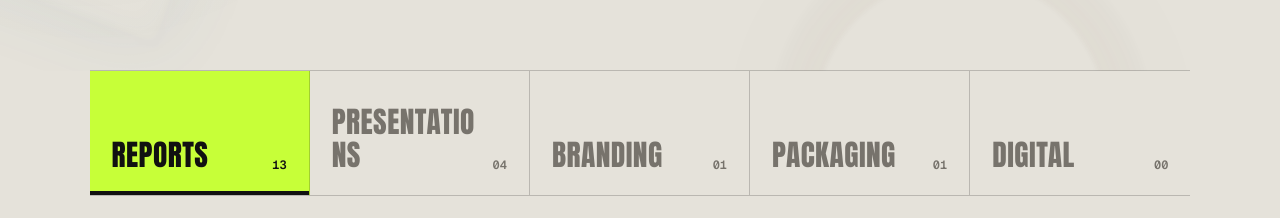
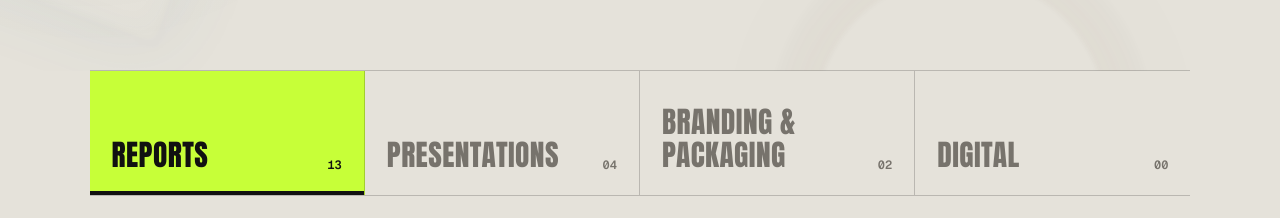
Before and after one commit to BivekRai/bivek-rai-portfolio-website, a Next.js app: page /work in a window 1280 px wide. Shown: the part 729-947 px from the top of the page. Built offline with nearby package versions, Linux system fonts and the light colour scheme; no server answers.

Commit message:
Merge branding and packaging work sections

```diff
--- a/app/components/WorkArchive.tsx
+++ b/app/components/WorkArchive.tsx
@@ -8,15 +8,14 @@ import { ProjectVisual } from './ProjectVisual';
 const categories: Array<{ label: string; value: ProjectCategory }> = [
   { label: 'Reports', value: 'Reports' },
   { label: 'Presentations', value: 'Presentations' },
-  { label: 'Branding', value: 'Brand' },
-  { label: 'Packaging', value: 'Packaging' },
+  { label: 'Branding & Packaging', value: 'Brand' },
   { label: 'Digital', value: 'Digital' },
 ];
 
 const introductions: Record<ProjectCategory, { title: string; text: string }> = {
   Reports: { title: 'Reports that make complex information clear.', text: 'I design annual reports, integrated reports, quarterly reports, sustainability and ESG reports, impact reports and other corporate publications, building strong narratives around detailed business information.' },
   Presentations: { title: 'Presentations built to hold attention.', text: 'From corporate and investor presentations to pitch decks and leadership communication, I turn complex ideas into focused visual stories with clear structure, confident pacing and memorable information design.' },
-  Brand: { title: 'Brand communication with a consistent voice.', text: 'My branding work includes visual identities, brochures, campaigns and marketing collaterals designed to keep every message recognisable, useful and connected across formats.' },
+  Brand: { title: 'Branding and packaging that work together.', text: 'From brochures and brand collateral to packaging systems, I create clear, connected communication that gives every format a recognisable identity.' },
   Packaging: { title: 'Packaging with a clear identity.', text: 'Product packaging that brings together brand recognition, flavour differentiation and clear information across a consistent design system.' },
   Digital: { title: 'Digital experiences made easy to understand.', text: 'I apply the same clarity and hierarchy to UI/UX and web design, creating responsive digital experiences that feel modern, purposeful and simple to navigate.' },
 };
@@ -25,7 +24,11 @@ export function WorkArchive({ projects }: { projects: Project[] }) {
   const [category, setCategory] = useState<ProjectCategory>('Reports');
   const [brand, setBrand] = useState<string | null>(null);
   const projectListRef = useRef<HTMLDivElement>(null);
-  const categoryProjects = projects.filter((project) => project.category === category);
+  const matchesCategory = (project: (typeof projects)[number], selectedCategory: ProjectCategory) =>
+    selectedCategory === 'Brand'
+      ? project.category === 'Brand' || project.category === 'Packaging'
+      : project.category === selectedCategory;
+  const categoryProjects = projects.filter((project) => matchesCategory(project, category));
   const brands = Array.from(new Set(categoryProjects.map((project) => project.client)));
   const visible = categoryProjects.filter((project) => !brand || project.client === brand);
   const introduction = introductions[category];
@@ -41,7 +44,7 @@ export function WorkArchive({ projects }: { projects: Project[] }) {
         <div className="archive-navigation">
           <div className="category-tabs" aria-label="Project categories">
             {categories.map((item) => {
-              const count = projects.filter((project) => project.category === item.value).length;
+              const count = projects.filter((project) => matchesCategory(project, item.value)).length;
               return <button type="button" className={category === item.value ? 'is-active' : ''} onClick={() => selectCategory(item.value)} key={item.value}><strong>{item.label}</strong><span>{String(count).padStart(2, '0')}</span></button>;
             })}
           </div>
--- a/app/globals.css
+++ b/app/globals.css
@@ -135,7 +135,7 @@ button,a { -webkit-tap-highlight-color:transparent; }
 .archive-projects { scroll-margin-top:90px; }
 .archive-navigation { padding:38px 0 clamp(80px,9vw,130px); }
 .archive-navigation .section-label { margin-bottom:24px; }
-.category-tabs { display:grid; grid-template-columns:repeat(5,minmax(0,1fr)); border-top:1px solid var(--line); border-bottom:1px solid var(--line); }
+.category-tabs { display:grid; grid-template-columns:repeat(4,minmax(0,1fr)); border-top:1px solid var(--line); border-bottom:1px solid var(--line); }
 .category-tabs button { display:flex; align-items:flex-end; justify-content:space-between; min-height:124px; border:0; border-right:1px solid var(--line); padding:24px 22px; background:transparent; color:var(--muted); cursor:pointer; text-align:left; transition:background 220ms ease,color 220ms ease; }
 .category-tabs button:last-child { border-right:0; }
 .category-tabs button strong { font-family:var(--font-display); font-size:clamp(22px,2.3vw,36px); font-weight:400; letter-spacing:.015em; line-height:1.1; text-transform:uppercase; overflow-wrap:anywhere; }
@@ -291,7 +291,7 @@ button,a { -webkit-tap-highlight-color:transparent; }
   .client-marquee { grid-template-columns:1fr; }.client-marquee>div { min-height:120px; padding:24px 12vw; border-right:0; }.client-marquee .client-logo { height:62px; }
   .about-preview h2 { font-size:44px; }.about-preview p { margin-top:32px; }
   .page-hero { padding-top:130px; }.page-hero h1 { margin-top:70px; font-size:78px; }.page-hero p { margin-left:0; }
-  .demo-notice { grid-template-columns:1fr; gap:8px; }.archive { padding-top:28px; }.archive-navigation { padding-top:24px; }.category-tabs { grid-template-columns:1fr 1fr; }.category-tabs button { min-height:88px; }.category-tabs button:nth-child(even) { border-right:0; }.category-tabs button:not(:nth-last-child(-n+1)) { border-bottom:1px solid var(--line); }.brand-filter-row { grid-template-columns:1fr; gap:14px; }.archive-controls { align-items:flex-start; gap:24px; }.view-toggle { gap:14px; }.archive-introduction { grid-template-columns:1fr; gap:35px; }.archive-introduction h2 { font-size:44px; }
+  .demo-notice { grid-template-columns:1fr; gap:8px; }.archive { padding-top:28px; }.archive-navigation { padding-top:24px; }.category-tabs { grid-template-columns:1fr 1fr; }.category-tabs button { min-height:88px; }.category-tabs button:nth-child(2) { border-right:0; }.category-tabs button:nth-child(-n+2) { border-bottom:1px solid var(--line); }.brand-filter-row { grid-template-columns:1fr; gap:14px; }.archive-controls { align-items:flex-start; gap:24px; }.view-toggle { gap:14px; }.archive-introduction { grid-template-columns:1fr; gap:35px; }.archive-introduction h2 { font-size:44px; }
   .archive-grid { grid-template-columns:1fr; gap:55px; }.archive-card .visual { aspect-ratio:4/5; padding:clamp(22px,8vw,48px); }.archive-card__meta { grid-template-columns:30px 1fr; }.archive-card p { grid-column:2; margin-top:10px; text-align:left; }
   .archive-index>a { grid-template-columns:35px 1fr auto; min-height:86px; }.archive-index>a>span:nth-child(3) { display:none; }.archive-index .visual { display:none; }
   .about-statement { grid-template-columns:1fr; gap:50px; }.about-statement p { font-size:31px; }.expertise h2 { font-size:27px; }.inline-cta { align-items:flex-start; flex-direction:column; gap:38px; }
```
